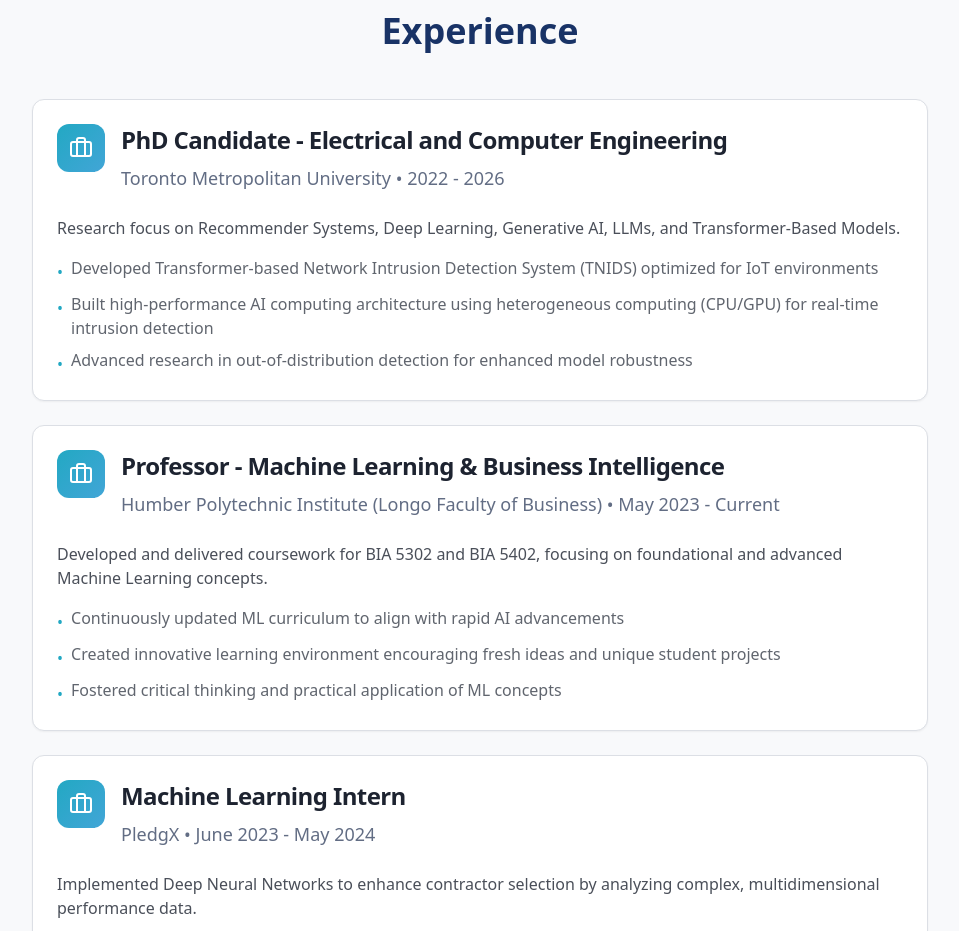
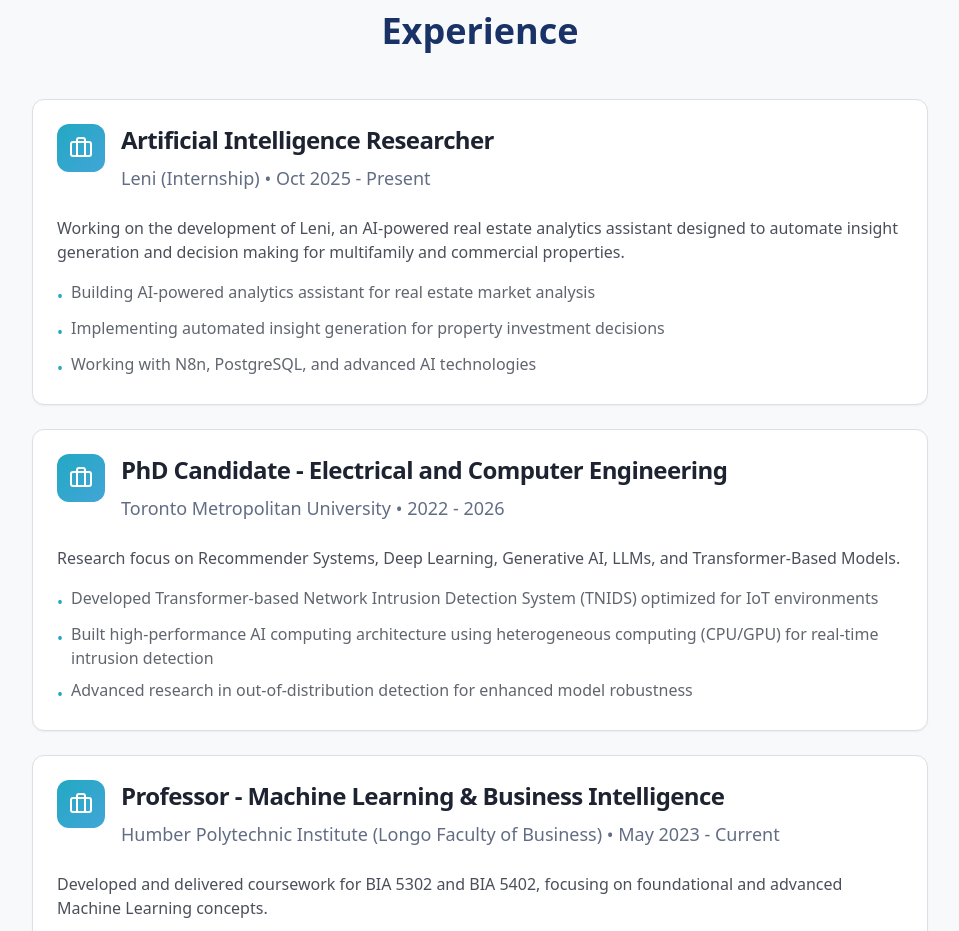
Before and after one commit to Saramagit/sarammahk.dev, a React (Vite) app: page / in a window 1280 px wide. Shown: the part 1500-2431 px from the top of the page, without its empty margins (160-1119 px from the left). Built offline with nearby package versions, Linux system fonts and the light colour scheme; the HTML template or start-up script is replaced by a standard one.

Commit message:
Add latest Leni internship to Experience
Add the most recent internship "Artificial Intelligence Researcher" at Leni (Oct 2025 - Present) as the first item in the Experience list, updating the top of the experiences with title, company, period, description, and key achievements.

```diff
--- a/src/components/Experience.tsx
+++ b/src/components/Experience.tsx
@@ -2,6 +2,17 @@ import { Briefcase } from "lucide-react";
 import { Card, CardContent, CardDescription, CardHeader, CardTitle } from "@/components/ui/card";
 
 const experiences = [
+  {
+    title: "Artificial Intelligence Researcher",
+    company: "Leni (Internship)",
+    period: "Oct 2025 - Present",
+    description: "Working on the development of Leni, an AI-powered real estate analytics assistant designed to automate insight generation and decision making for multifamily and commercial properties.",
+    achievements: [
+      "Building AI-powered analytics assistant for real estate market analysis",
+      "Implementing automated insight generation for property investment decisions",
+      "Working with N8n, PostgreSQL, and advanced AI technologies"
+    ]
+  },
   {
     title: "PhD Candidate - Electrical and Computer Engineering",
     company: "Toronto Metropolitan University",
```
